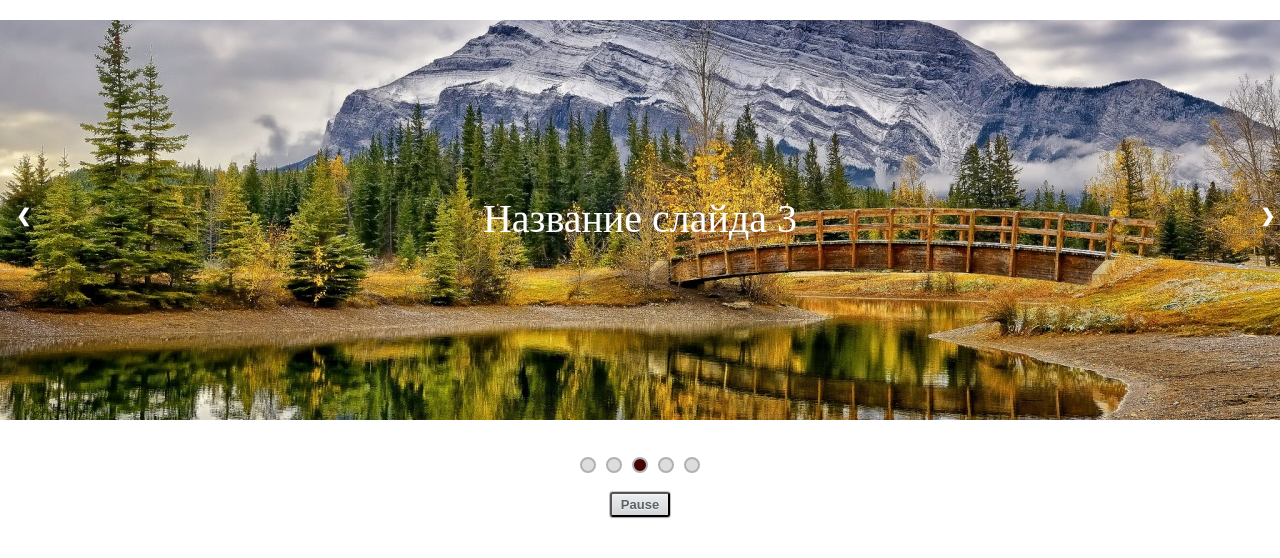
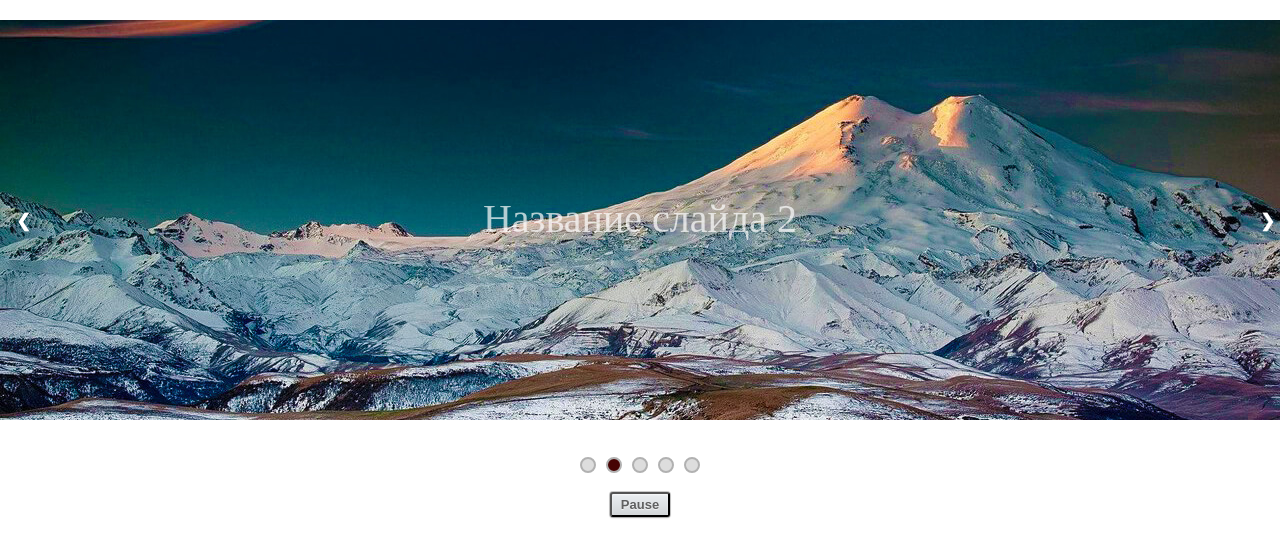
Before and after one commit to MrCok/slider-2, a plain HTML site: page index.html in a window 1280 px wide. Drawn offline with Linux system fonts and the light colour scheme.

Commit message:
Стили, разметка, js-right-left

```diff
--- a/css/style.css
+++ b/css/style.css
@@ -18,23 +18,19 @@
     position: absolute;
     left: 0px;
     top: 0px;
+    z-index: 1;
     width: 1280px;
-    opacity: 0;
-    z-index: 1;
-    transition: opacity 1s;
     text-align: center;
     color: #fff;
     background: #333;
     box-sizing: border-box;
     font-size: 40px;
-    padding: 175px;
     height: 400px;
+    padding-top: 175px;
 }
-
+.slide span {opacity:0.7;}
 .active {
-    opacity: 1;
-    z-index: 2;
-
+    z-index: 3;
 }
 
 /*
@@ -94,13 +90,13 @@
 .actives {
     background-color: rgb(70, 4, 4);
 }
-.strelki {
+.slides-block {
     position: relative;
 }
 .prev, .next {
     cursor: pointer;
     position: relative;
-    top: -215px;
+    top: -210px;
     width: auto;
     margin-top: -22px;
     padding: 16px;
@@ -114,6 +110,9 @@
 .next {
     right: -1193px;
     border-radius: 3px 0 0 3px;
+}
+.prev {
+    left: 0px;
 }
 .prev:hover,
 .next:hover {
--- a/index.html
+++ b/index.html
@@ -8,17 +8,18 @@
     <title>Document</title>
 </head>
 <body>
+    <div class="slides-block">
+        <div id="slides" class="slides">
+            <div class="slide active"><span>Название слайда 1</span></div>
+            <div class="slide"><span>Название слайда 2</span></div>
+            <div class="slide"><span>Название слайда 3</span></div>
+            <div class="slide"><span>Название слайда 4</span></div>
+            <div class="slide"><span>Название слайда 5</span></div>
+        </div>
 
-    <ul id="slides" class="slides">
-        <li class="item slide active">Название слайда 1</li>
-        <li class="item slide">Название слайда 2</li>
-        <li class="item slide">Название слайда 3</li>
-        <li class="item slide">Название слайда 4</li>
-        <li class="item slide">Название слайда 5</li>
-    </ul>
-    <div class="strelki">
         <a class="prev" id="previous">&#10094;</a>
         <a class="next" id="next">&#10095;</a>
+
     </div>
 
     <ol class="indicators">
--- a/js/main.js
+++ b/js/main.js
@@ -1,7 +1,7 @@
 var slides = document.querySelectorAll('.slide');
 // var dots = document.getElementsByClassName("slider-dots_item");
 var currentSlide = 0;
-var slideInterval = setInterval(nextSlide, 2000);
+var slideInterval = setInterval(nextSlide, 3000);
 
 var indicatorsContainer = document.querySelector('.indicators');
 var indicators = document.querySelectorAll('.indicator');
@@ -89,13 +89,17 @@
     pauseSlideShow();
 };
 
-// for (let i = 0; i < slides.Length; i++) {
-//     indicators[i].onclick = clickIndicatorBtn;
-// }
+let pressKey = (e) => {
+    console.log(e.key);
+    if(e.key === "ArrowLeft") {
+        previousSlide();
+    }
+    if(e.key === "ArrowRight") {
+        nextSlide();
+    }
+    if(e.key === 13) {
+        pauseSlideShow();
+    }
+};
 
-// function clickIndicatorBtn() {
-//     pauseSlideShow();
-//     goToSlide(currentSlide);
-//     // goToSlide(+this.getAttribute (qualifiedName: "data-slide-to"));
-//     // goToSlide(+target.getAttribute("data-slide-to"));
-// };
+addEventListener("keydown", pressKey);
```
